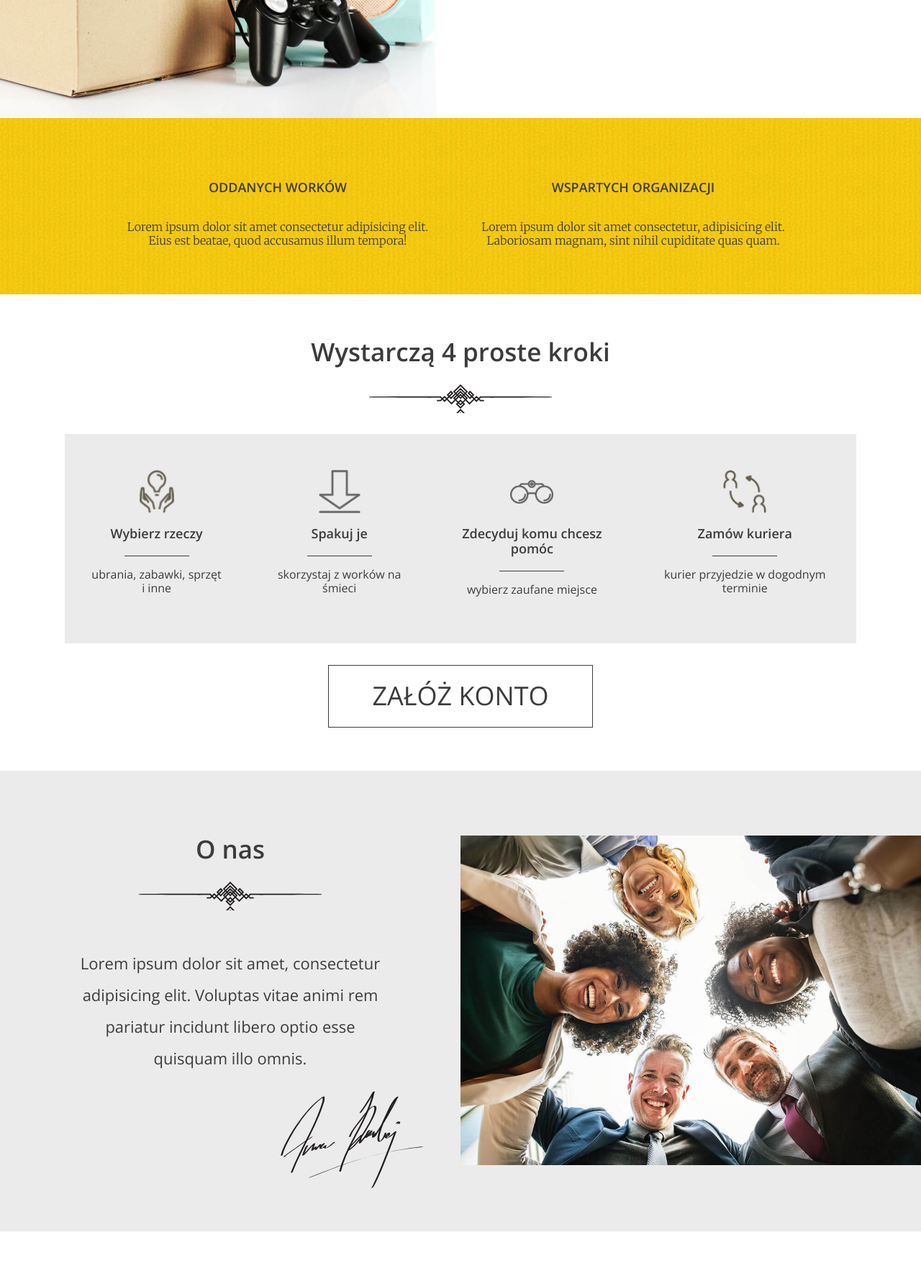
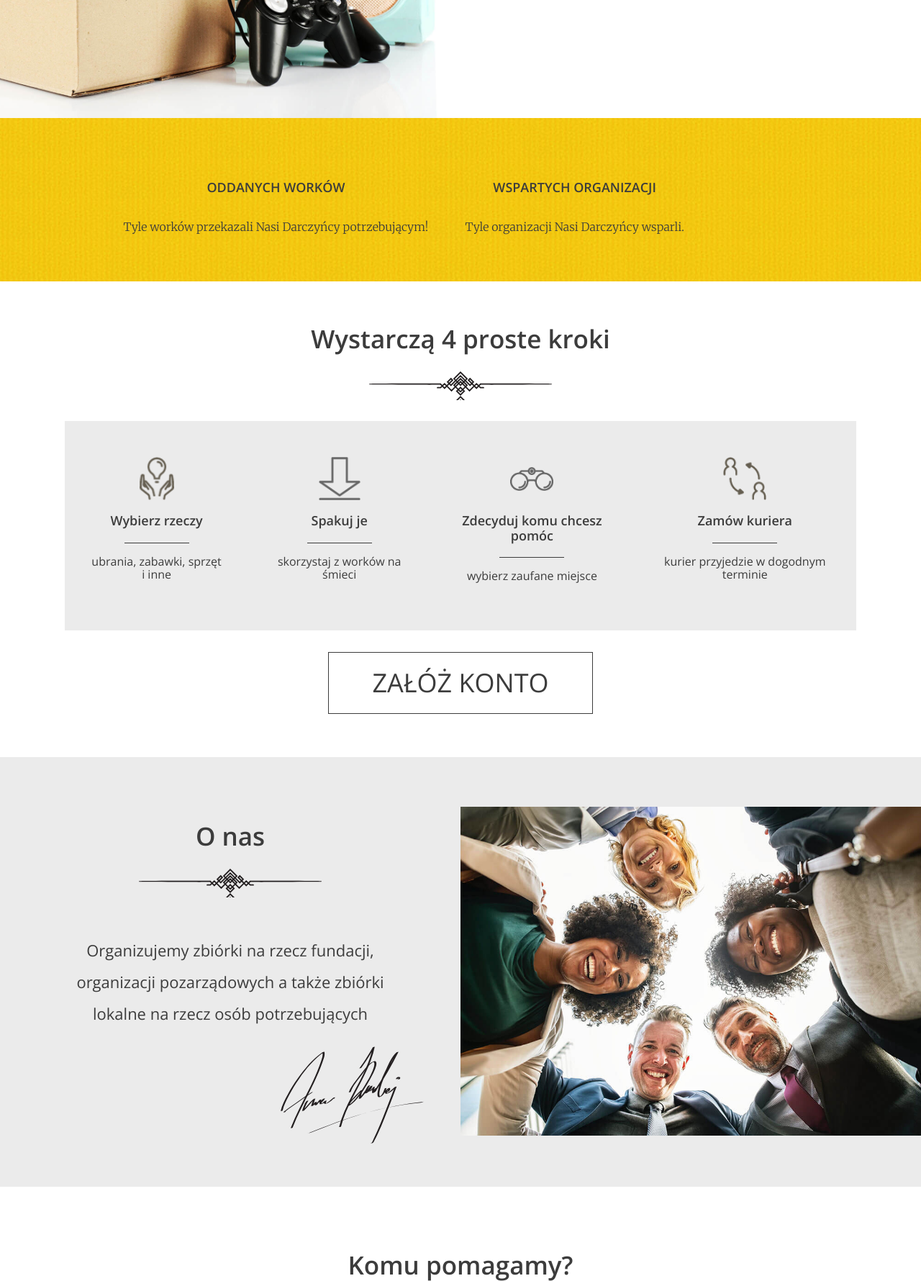
Before and after one commit to TeresaB-M/charity_donation_app, a Django app: template charity_donation_app/templates/index.html in a window 1280 px wide. Shown: the part 634-2414 px from the top of the page at 72% size. Run offline with Django 4.2, Linux system fonts and the light colour scheme; the template is opened without the code that fills it, so the values that code supplies are empty.

Commit message:
check text on the page

```diff
--- a/charity_donation_app/templates/index.html
+++ b/charity_donation_app/templates/index.html
@@ -18,13 +18,13 @@
         <div class="stats--item">
           <em>{{total.quantity__sum}}</em>
           <h3>Oddanych worków</h3>
-          <p>Lorem ipsum dolor sit amet consectetur adipisicing elit. Eius est beatae, quod accusamus illum tempora!</p>
+          <p>Tyle worków przekazali Nasi Darczyńcy potrzebującym!</p>
         </div>
 
         <div class="stats--item">
           <em>{{counter_institution}}</em>
           <h3>Wspartych organizacji</h3>
-          <p>Lorem ipsum dolor sit amet consectetur, adipisicing elit. Laboriosam magnam, sint nihil cupiditate quas quam.</p>
+          <p>Tyle organizacji Nasi Darczyńcy wsparli.</p>
         </div>
 
       </div>
@@ -62,7 +62,8 @@
     <section id="about-us" class="about-us">
       <div class="about-us--text">
         <h2>O nas</h2>
-        <p>Lorem ipsum dolor sit amet, consectetur adipisicing elit. Voluptas vitae animi rem pariatur incidunt libero optio esse quisquam illo omnis.</p>
+        <p>Organizujemy zbiórki na rzecz fundacji, organizacji pozarządowych a także zbiórki lokalne
+            na rzecz osób potrzebujących</p>
         <img src="{% static 'images/signature.svg' %}" class="about-us--text-signature" alt="Signature" />
       </div>
       <div class="about-us--image"><img src="{% static 'images/about-us.jpg' %}" alt="People in circle" /></div>
```
